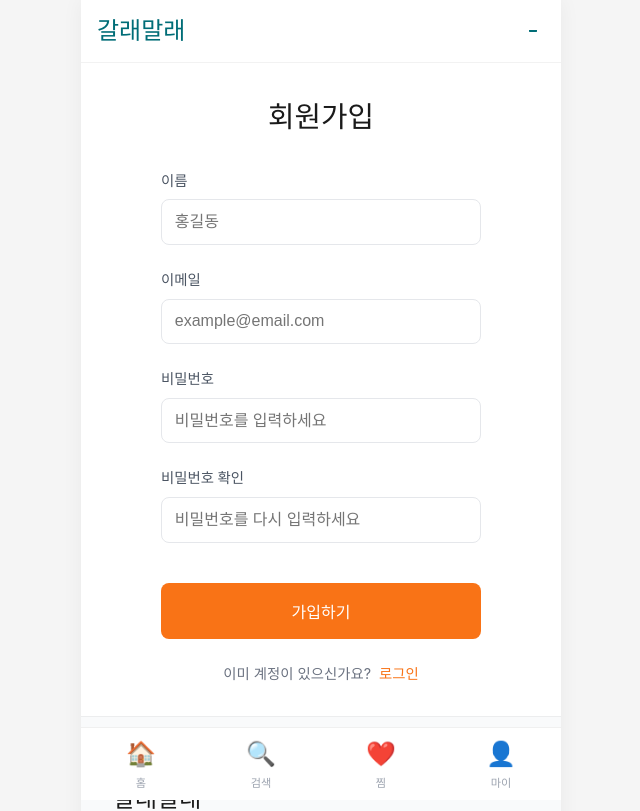
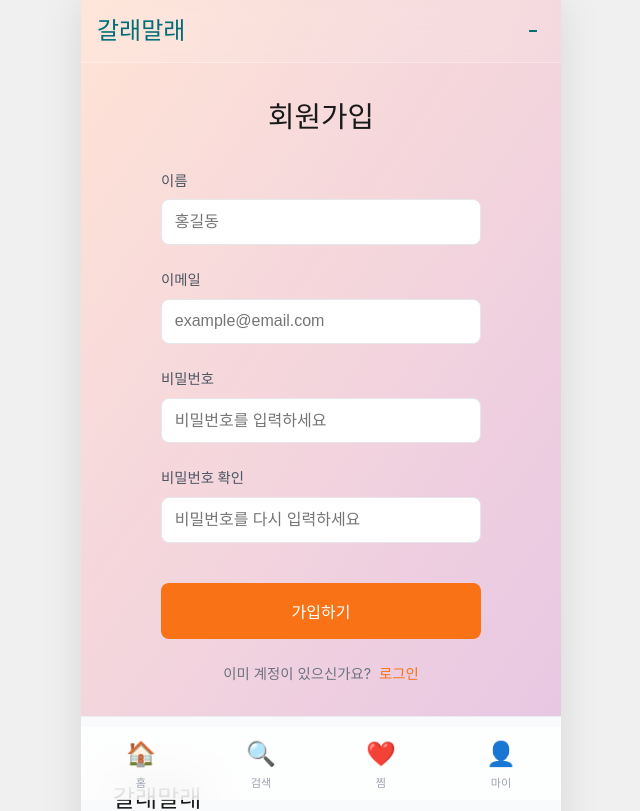
Before and after one commit to TresBienAI/gallemalle-fe, a React (Vite) app: page /signup in a window 1280 px wide. Shown: the top 811 px of the page, without its empty margins (319-959 px from the left). Built offline with nearby package versions, Linux system fonts and the light colour scheme.

Commit message:
Implement prompt input area and update UI components

```diff
--- a/package.json
+++ b/package.json
@@ -10,6 +10,7 @@
     "preview": "vite preview"
   },
   "dependencies": {
+    "@react-google-maps/api": "^2.20.7",
     "react": "^19.2.0",
     "react-dom": "^19.2.0",
     "react-router-dom": "^7.9.6"
--- a/src/App.tsx
+++ b/src/App.tsx
@@ -4,6 +4,7 @@ import Header from './components/Header'
 import Hero from './components/Hero'
 import MainSearch from './components/MainSearch'
 import DashboardGrid from './components/DashboardGrid'
+import MapSection from './components/MapSection'
 import Footer from './components/Footer'
 import BottomNav from './components/BottomNav'
 import Login from './pages/Login'
@@ -15,6 +16,7 @@ function Home() {
       <Hero />
       <MainSearch />
       <DashboardGrid />
+      <MapSection />
     </main>
   )
 }
--- a/src/components/BottomNav.css
+++ b/src/components/BottomNav.css
@@ -5,8 +5,12 @@
     transform: translateX(-50%);
     width: 100%;
     max-width: 480px;
-    background-color: white;
-    border-top: 1px solid #f0f0f0;
+
+    background: rgba(255, 255, 255, 0.7);
+    backdrop-filter: blur(20px);
+    -webkit-backdrop-filter: blur(20px);
+    border-top: 1px solid rgba(255, 255, 255, 0.5);
+
     display: flex;
     justify-content: space-around;
     padding: 0.5rem 0;
--- a/src/components/DashboardGrid.css
+++ b/src/components/DashboardGrid.css
@@ -6,9 +6,13 @@
 }
 
 .dashboard-card {
-    background-color: #FFE4D6;
-    /* Peach color */
-    border-radius: 1rem;
+    background: rgba(255, 255, 255, 0.25);
+    backdrop-filter: blur(12px);
+    -webkit-backdrop-filter: blur(12px);
+    border: 1px solid rgba(255, 255, 255, 0.6);
+    box-shadow: 0 8px 32px 0 rgba(31, 38, 135, 0.05);
+
+    border-radius: 1.5rem;
     padding: 1.5rem;
     display: flex;
     flex-direction: column;
@@ -16,12 +20,13 @@
     justify-content: space-between;
     height: 120px;
     text-decoration: none;
-    transition: transform 0.2s, box-shadow 0.2s;
+    transition: transform 0.3s, box-shadow 0.3s, background 0.3s;
 }
 
 .dashboard-card:hover {
-    transform: translateY(-2px);
-    box-shadow: 0 4px 12px rgba(0, 0, 0, 0.05);
+    transform: translateY(-4px);
+    box-shadow: 0 12px 40px 0 rgba(31, 38, 135, 0.1);
+    background: rgba(255, 255, 255, 0.4);
 }
 
 .card-icon-wrapper {
--- a/src/components/Header.css
+++ b/src/components/Header.css
@@ -1,10 +1,12 @@
 .header {
     position: sticky;
     top: 0;
-    background-color: rgba(255, 255, 255, 0.95);
-    backdrop-filter: blur(10px);
+    background: rgba(255, 255, 255, 0.1);
+    /* More transparent */
+    backdrop-filter: blur(15px);
+    -webkit-backdrop-filter: blur(15px);
     z-index: 1000;
-    border-bottom: 1px solid rgba(0, 0, 0, 0.05);
+    border-bottom: 1px solid rgba(255, 255, 255, 0.3);
 }
 
 .header-container {
--- a/src/components/Hero.css
+++ b/src/components/Hero.css
@@ -1,7 +1,7 @@
 .hero {
     padding: 2rem 1.5rem;
     width: 100%;
-    background-color: white;
+    background-color: transparent;
     display: flex;
     flex-direction: column;
 }
--- a/src/components/MainSearch.css
+++ b/src/components/MainSearch.css
@@ -4,21 +4,24 @@
 }
 
 .main-search-box {
-    background-color: #FFE4D6;
-    /* Peach color */
-    border-radius: 1rem;
-    padding: 1.5rem;
-    height: 140px;
+    background: #ffe4d6;
+    border-radius: 20px;
+    padding: 2rem;
+    height: 200px;
     display: flex;
     flex-direction: column;
     justify-content: space-between;
     position: relative;
+    box-shadow: none;
+    border: none;
 }
 
 .search-label {
     color: #4b5563;
-    font-size: 0.95rem;
+    font-size: 1.2rem;
     font-weight: 500;
+    margin-bottom: 1rem;
+    text-align: left;
 }
 
 .search-input-area {
@@ -30,11 +33,13 @@
 .search-input {
     background: transparent;
     border: none;
-    border-bottom: 1px solid rgba(0, 0, 0, 0.1);
+    border-bottom: 1px solid #e5e7eb;
     width: 100%;
     margin-right: 10px;
     outline: none;
     color: #1a1a1a;
+    font-size: 1rem;
+    padding-bottom: 0.5rem;
 }
 
 .send-btn {
--- /dev/null
+++ b/src/components/MapSection.css
@@ -0,0 +1,27 @@
+.map-section {
+    padding: 0 1.5rem 2rem;
+    width: 100%;
+}
+
+.map-title {
+    font-size: 1.1rem;
+    font-weight: 700;
+    color: #1a1a1a;
+    margin-bottom: 1rem;
+    text-align: left;
+}
+
+.map-container {
+    width: 100%;
+    height: 250px;
+    border-radius: 1.5rem;
+    overflow: hidden;
+
+    background: rgba(255, 255, 255, 0.25);
+    backdrop-filter: blur(12px);
+    -webkit-backdrop-filter: blur(12px);
+    border: 1px solid rgba(255, 255, 255, 0.6);
+    box-shadow: 0 8px 32px 0 rgba(31, 38, 135, 0.05);
+    padding: 0.5rem;
+    /* Add padding to look like a frame */
+}
--- /dev/null
+++ b/src/components/MapSection.tsx
@@ -0,0 +1,24 @@
+import './MapSection.css'
+
+function MapSection() {
+    return (
+        <div className="map-section">
+            <h2 className="map-title">서울 여행, 어디로 갈까요? 🗺️</h2>
+            <div className="map-container">
+                <iframe
+                    title="Seoul Map"
+                    width="100%"
+                    height="100%"
+                    frameBorder="0"
+                    scrolling="no"
+                    marginHeight={0}
+                    marginWidth={0}
+                    src="https://maps.google.com/maps?q=Seoul&t=&z=13&ie=UTF8&iwloc=&output=embed"
+                    allowFullScreen
+                ></iframe>
+            </div>
+        </div>
+    )
+}
+
+export default MapSection
--- a/src/index.css
+++ b/src/index.css
@@ -23,21 +23,46 @@ body {
   margin: 0;
   min-width: 320px;
   min-height: 100vh;
-  background-color: #f5f5f5;
-  /* Neutral background for desktop */
+  background-color: #f0f0f0;
   display: flex;
   justify-content: center;
+  font-family: 'Inter', sans-serif;
 }
 
 #root {
   width: 100%;
   max-width: 480px;
-  /* Mobile width */
   min-height: 100vh;
-  background-color: white;
-  box-shadow: 0 0 20px rgba(0, 0, 0, 0.05);
+  /* Liquid Gradient Background */
+  background: linear-gradient(125deg,
+      #ffffff 0%,
+      #e0f2f1 25%,
+      /* Very light teal */
+      #ffe4d6 50%,
+      /* Peach */
+      #e1bee7 75%,
+      /* Light Purple */
+      #ffffff 100%);
+  background-size: 400% 400%;
+  animation: liquidFlow 15s ease infinite;
+
+  box-shadow: 0 0 40px rgba(0, 0, 0, 0.1);
   position: relative;
   margin: 0 auto;
+}
+
+@keyframes liquidFlow {
+  0% {
+    background-position: 0% 50%;
+  }
+
+  50% {
+    background-position: 100% 50%;
+  }
+
+  100% {
+    background-position: 0% 50%;
+  }
 }
 
 button {
```
Also changed, not shown: 1 other file (tests, documents, lock files or other folders).
